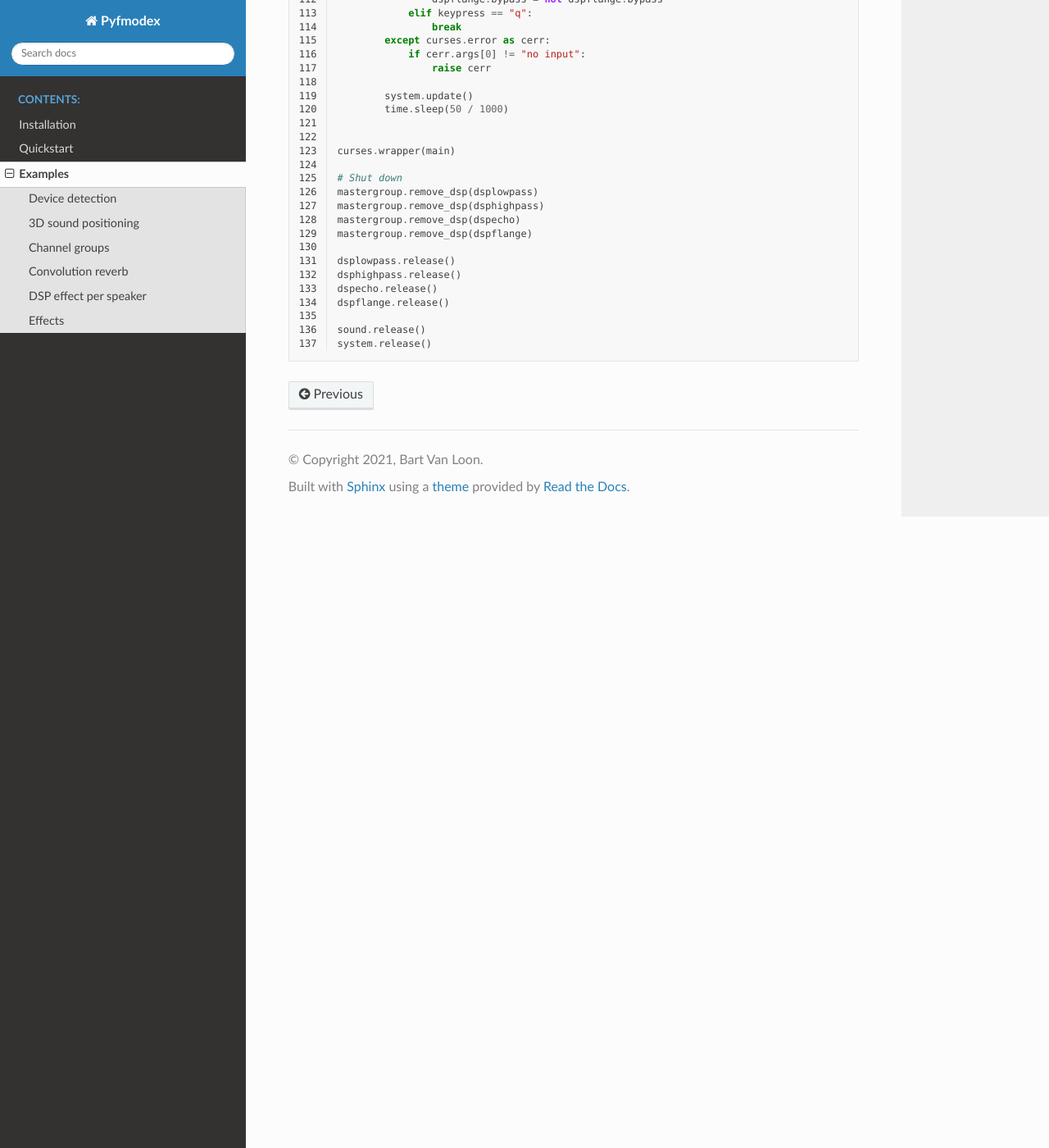
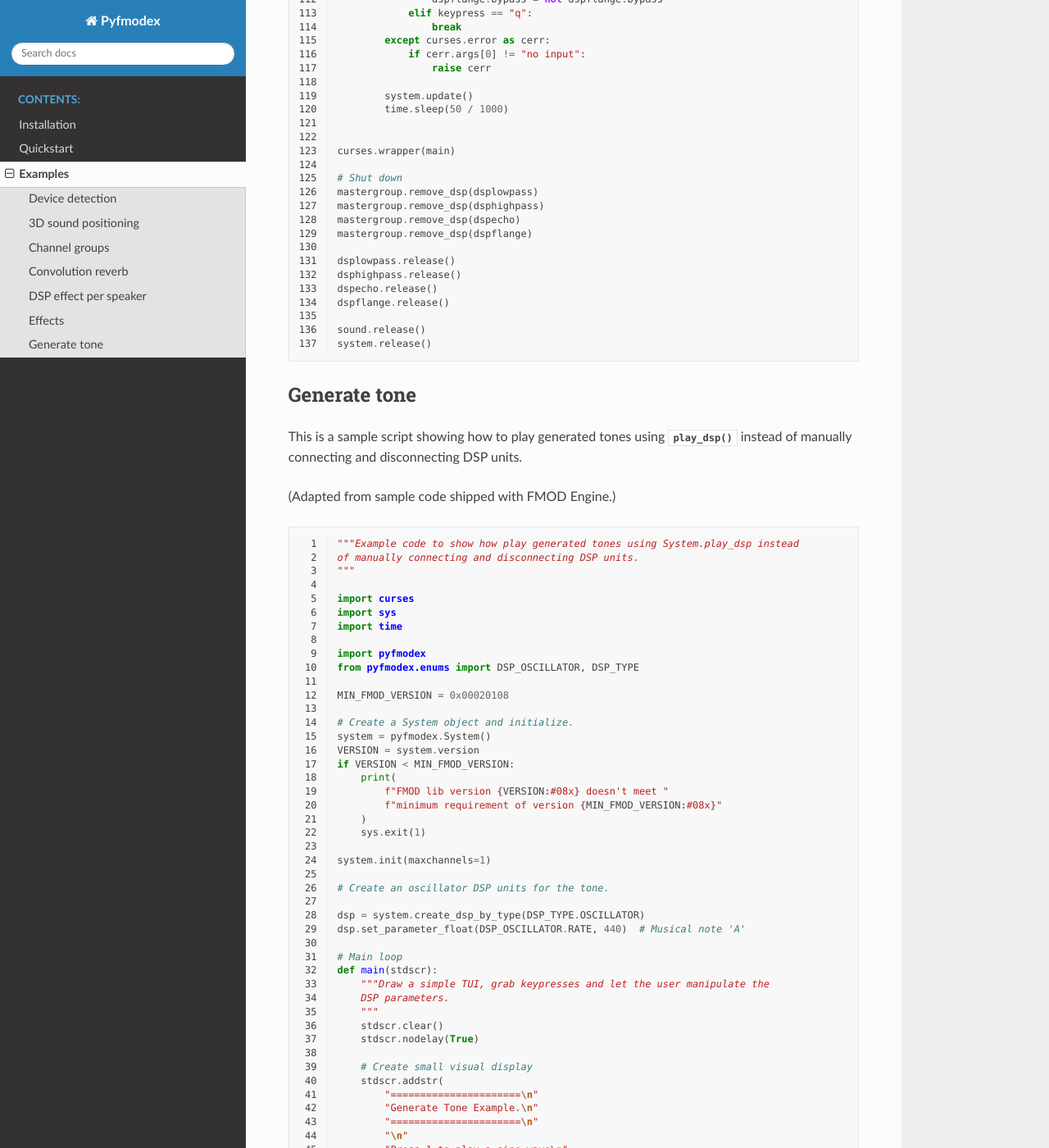
Before and after one commit to tyrylu/pyfmodex, a Sphinx documentation site: the page built from docs/usage/sample_code.rst, in a window 1280 px wide and 1400 px high, scrolled down 14721 px. Shown: the whole window at 82% size. Built offline with Sphinx 7.4.7 and the Read the Docs theme 2.0.0, drawn with Linux system fonts in a browser that asks for light colours; pages that are not in the unit, such as notebooks, are missing from menus; some of the changed text lies outside the part shown.

Commit message:
implemented generate_tone using pyfmodex

```diff
--- /dev/null
+++ b/docs/sample_code/generate_tone.py
@@ -0,0 +1,139 @@
+"""Example code to show how play generated tones using System.play_dsp instead
+of manually connecting and disconnecting DSP units.
+"""
+
+import curses
+import sys
+import time
+
+import pyfmodex
+from pyfmodex.enums import DSP_OSCILLATOR, DSP_TYPE
+
+MIN_FMOD_VERSION = 0x00020108
+
+# Create a System object and initialize.
+system = pyfmodex.System()
+VERSION = system.version
+if VERSION < MIN_FMOD_VERSION:
+    print(
+        f"FMOD lib version {VERSION:#08x} doesn't meet "
+        f"minimum requirement of version {MIN_FMOD_VERSION:#08x}"
+    )
+    sys.exit(1)
+
+system.init(maxchannels=1)
+
+# Create an oscillator DSP units for the tone.
+
+dsp = system.create_dsp_by_type(DSP_TYPE.OSCILLATOR)
+dsp.set_parameter_float(DSP_OSCILLATOR.RATE, 440)  # Musical note 'A'
+
+# Main loop
+def main(stdscr):
+    """Draw a simple TUI, grab keypresses and let the user manipulate the
+    DSP parameters.
+    """
+    stdscr.clear()
+    stdscr.nodelay(True)
+
+    # Create small visual display
+    stdscr.addstr(
+        "======================\n"
+        "Generate Tone Example.\n"
+        "======================\n"
+        "\n"
+        "Press 1 to play a sine wave\n"
+        "Press 2 to play a sqaure wave\n"
+        "Press 3 to play a saw wave\n"
+        "Press 4 to play a triangle wave\n"
+        "Press SPACE to stop the channel\n"
+        "Press q to quit\n"
+        "Press k and j to change volume\n"
+        "Press h and l to change frequency"
+    )
+
+    channel = None
+    while True:
+        if channel:
+            playing = "playing" if channel.is_playing else "stopped"
+            volume = channel.volume
+            frequency = channel.frequency
+        else:
+            playing = "stopped"
+            volume = 0
+            frequency = 0
+
+        stdscr.move(13, 0)
+        stdscr.clrtoeol()
+        stdscr.addstr(f"Channel is {playing}")
+
+        stdscr.move(14, 0)
+        stdscr.clrtoeol()
+        stdscr.addstr(f"Volume {volume:.2f}")
+
+        stdscr.move(15, 0)
+        stdscr.clrtoeol()
+        stdscr.addstr(f"Frequency {frequency}")
+
+        # Listen to the user
+        try:
+            keypress = stdscr.getkey()
+            if keypress == "1":
+                if channel:
+                    channel.stop()
+                channel = system.play_dsp(dsp, paused=True)
+                channel.volume = 0.5
+                dsp.set_parameter_int(DSP_OSCILLATOR.TYPE, 0)
+                channel.paused = False
+            elif keypress == "2":
+                if channel:
+                    channel.stop()
+                channel = system.play_dsp(dsp, paused=True)
+                channel.volume = 0.125
+                dsp.set_parameter_int(DSP_OSCILLATOR.TYPE, 1)
+                channel.paused = False
+            elif keypress == "3":
+                if channel:
+                    channel.stop()
+                channel = system.play_dsp(dsp, paused=True)
+                channel.volume = 0.125
+                dsp.set_parameter_int(DSP_OSCILLATOR.TYPE, 2)
+                channel.paused = False
+            elif keypress == "4":
+                if channel:
+                    channel.stop()
+                channel = system.play_dsp(dsp, paused=True)
+                channel.volume = 0.5
+                dsp.set_parameter_int(DSP_OSCILLATOR.TYPE, 4)
+                channel.paused = False
+            elif keypress == " ":
+                if channel:
+                    channel.stop()
+                channel = None
+            elif keypress == "q":
+                break
+
+            if not channel:
+                raise curses.error("no input")
+
+            if keypress == "h":
+                channel.frequency = max(channel.frequency - 500, 0)
+            elif keypress == "j":
+                channel.volume = max(channel.volume - 0.1, 0)
+            elif keypress == "k":
+                channel.volume = min(channel.volume + 0.1, 1)
+            elif keypress == "l":
+                channel.frequency = channel.frequency + 500
+        except curses.error as cerr:
+            if cerr.args[0] != "no input":
+                raise cerr
+
+        system.update()
+        time.sleep(50 / 1000)
+
+
+curses.wrapper(main)
+
+# Shut down
+dsp.release()
+system.release()
--- a/docs/usage/sample_code.rst
+++ b/docs/usage/sample_code.rst
@@ -78,3 +78,16 @@ and not have other channels affected, simply aply the same function to the
 .. literalinclude:: ../sample_code/effects.py
    :linenos:
    :language: python
+
+Generate tone
+-------------
+
+This is a sample script showing how to play generated tones using
+:py:meth:`~pyfmodex.system.System.play_dsp` instead of manually connecting and
+disconnecting DSP units.
+
+(Adapted from sample code shipped with FMOD Engine.)
+
+.. literalinclude:: ../sample_code/generate_tone.py
+   :linenos:
+   :language: python
```
